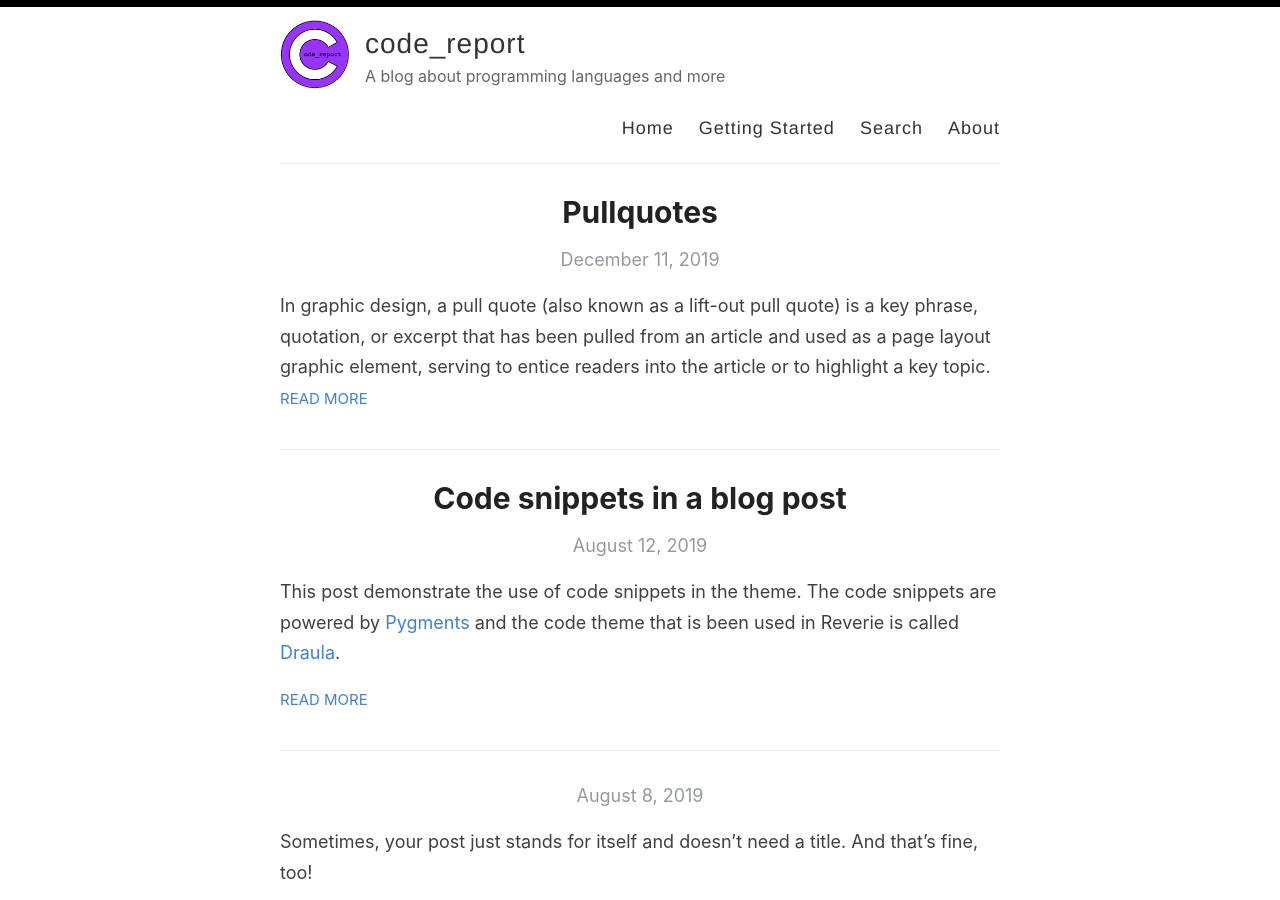
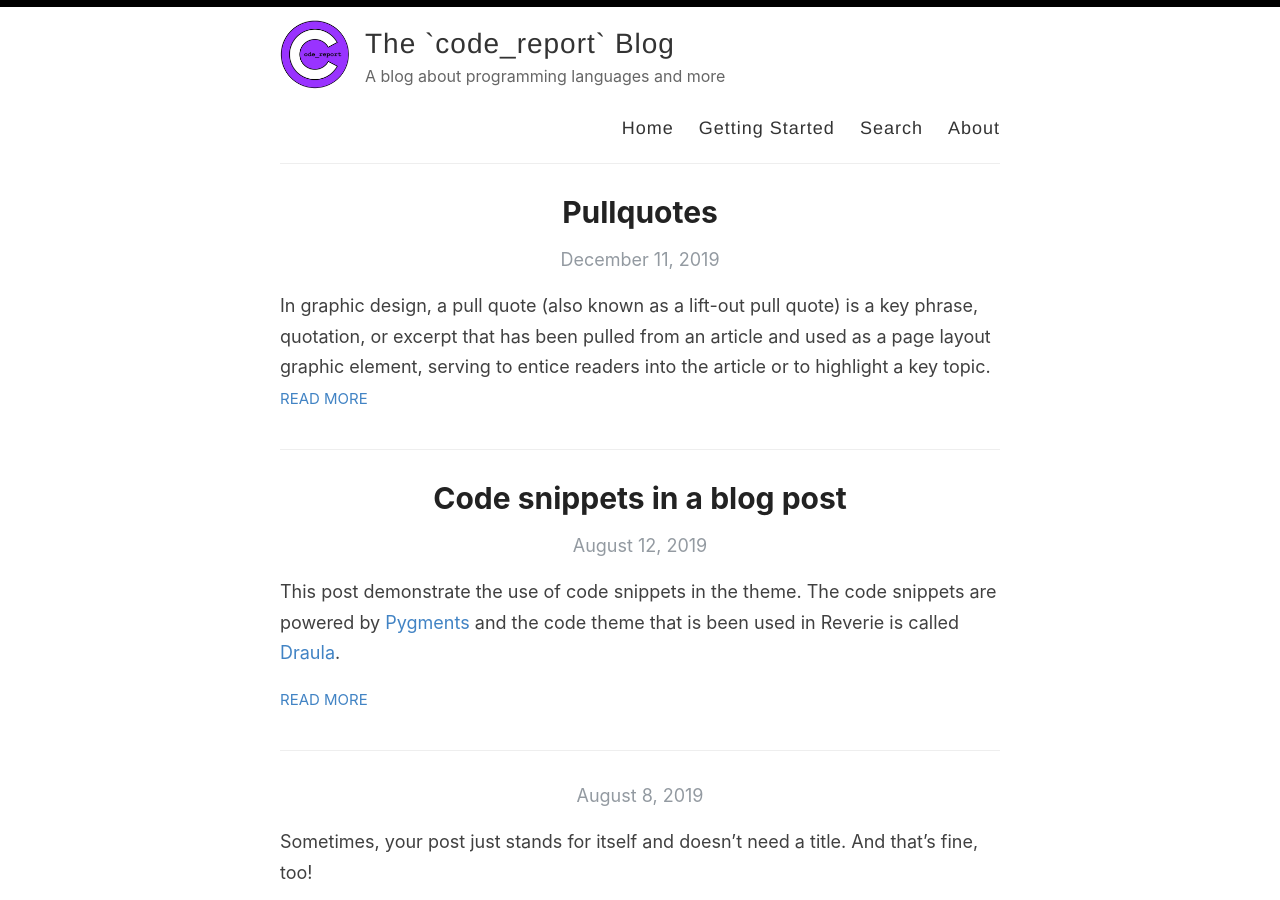
Before and after one commit to codereport/codereport.github.io, a Jekyll site: the page built from index.html, in a window 1280 px wide and 900 px high. Built offline with Jekyll 4.4.1, drawn with Linux system fonts in a browser that asks for light colours; the list of posts is cut into pages by our own code.

Commit message:
Update _config.yml

```diff
--- a/_config.yml
+++ b/_config.yml
@@ -3,7 +3,7 @@
 #
 
 # Name of your site (displayed in the header)
-name: code_report
+name: The `code_report` Blog
 
 # Name of the author
 author: Conor Hoekstra
@@ -26,24 +26,12 @@
   linkedin: conorhoekstra
   rss: rss
 
-
 # Enter your Disqus shortname (not your username) to enable commenting on posts
 # You can find your shortname on the Settings page of your Disqus account
-disqus:
+# disqus:
 
 # Enter your Google Analytics web tracking code (e.g. UA-2110908-2) to activate tracking
 # google_analytics: UA-43339302-11
-
-# Your website URL (e.g. http://amitmerchant1990.github.io or http://www.amitmerchant.com)
-# Used for Sitemap.xml and your RSS feed
-url: http://www.amitmerchant.com/reverie
-enforce_ssl: https://www.amitmerchant.com/reverie
-
-# If you're hosting your site at a Project repository on GitHub pages
-# (http://yourusername.github.io/repository-name)
-# and NOT your User repository (http://yourusername.github.io)
-# then add in the baseurl here, like this: "/repository-name"
-# baseurl: "/reverie"
 
 #
 # !! You don't need to change any of the configuration flags below !!
```
